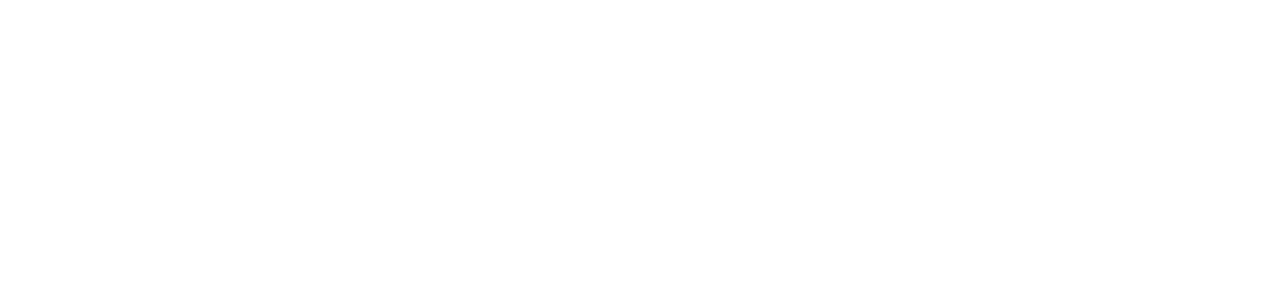
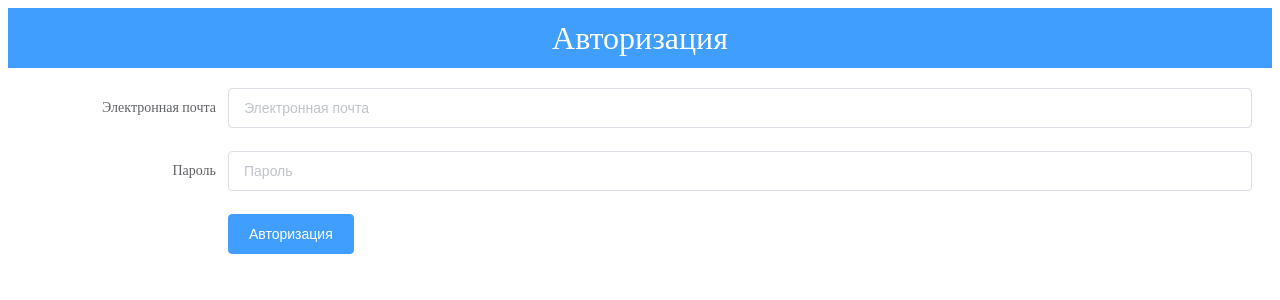
Before and after one commit to 404region/nuxt_vue_element_test, a Nuxt app: page /login-element in a window 1280 px wide. Before the commit this address had no page. Shown: the top 300 px of the page. Built offline with nearby package versions, Linux system fonts and the light colour scheme.

Commit message:
Добавлены поля element-ui

```diff
--- /dev/null
+++ b/pages/login-element.vue
@@ -0,0 +1,74 @@
+<template>
+    <div class="common-layout">
+        <el-container class="layout-container-demo">
+            <el-header>Авторизация</el-header>
+            <el-main>
+                <el-form :model="form" label-width="200px">
+                    <el-form-item label="Электронная почта">
+                        <el-input v-model="form.email" placeholder="Электронная почта" />
+                    </el-form-item>
+                    <el-form-item label="Пароль">
+                        <el-input
+                            v-model.trim="form.password"
+                            type="password"
+                            placeholder="Пароль"
+                            show-password />
+                    </el-form-item>
+                    <el-form-item>
+                        <el-button type="primary" @click="checkForm">Авторизация</el-button>
+                    </el-form-item>
+                </el-form>
+            </el-main>
+        </el-container>
+    </div>
+</template>
+<script>
+    export default {
+        data() {
+            return {
+                form: {
+                    email: '',
+                    password: ''
+                },
+                errors: [],
+            }
+        },
+        methods: {
+            checkForm(e) {
+                this.errors = [];
+                console.log('submit!');
+
+                if (!this.form.password) {
+                    this.errors.push('Введите пароль');
+                }
+
+                if (!this.form.email) {
+                    this.errors.push('Укажите электронную почту.');
+                } else if (!this.validEmail(this.form.email)) {
+                    this.errors.push('Укажите корректный адрес электронной почты.');
+                }
+                console.log(this.errors);
+
+                if (!this.errors.length) {
+                    return true;
+                }
+            },
+            validEmail: function (email) {
+                var re = /^(([^<>()[\]\\.,;:\s@"]+(\.[^<>()[\]\\.,;:\s@"]+)*)|(".+"))@((\[[0-9]{1,3}\.[0-9]{1,3}\.[0-9]{1,3}\.[0-9]{1,3}\])|(([a-zA-Z\-0-9]+\.)+[a-zA-Z]{2,}))$/;
+                return re.test(email);
+            }
+        }
+    }
+</script>
+
+<style>
+    .el-header {
+        position: relative;
+        background-color:#409EFF;
+        color: white;
+        font-size: 2em;
+        display: flex;
+        justify-content: center;
+        align-items: center;
+    }
+</style>
--- a/pages/login.vue
+++ b/pages/login.vue
@@ -13,13 +13,15 @@
             <button type="primary" plain>Авторизация</button>
         </form>
     </div>
-
-
 </template>
 <script>
     export default {
         data() {
             return {
+                element: {
+                    email: '',
+                    password: ''
+                },
                 login: {
                     email: '',
                     password: ''
@@ -32,5 +34,4 @@
             }
         }
     }
-
 </script>
```
